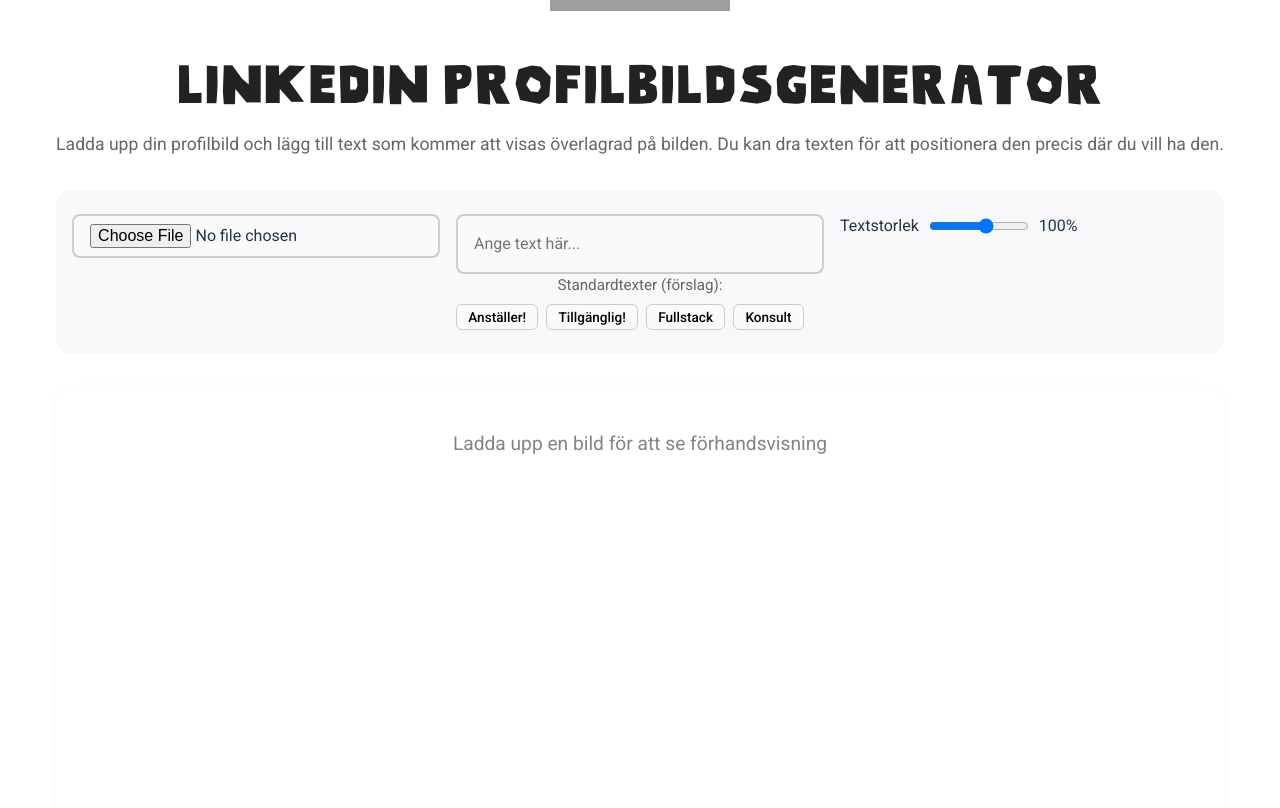
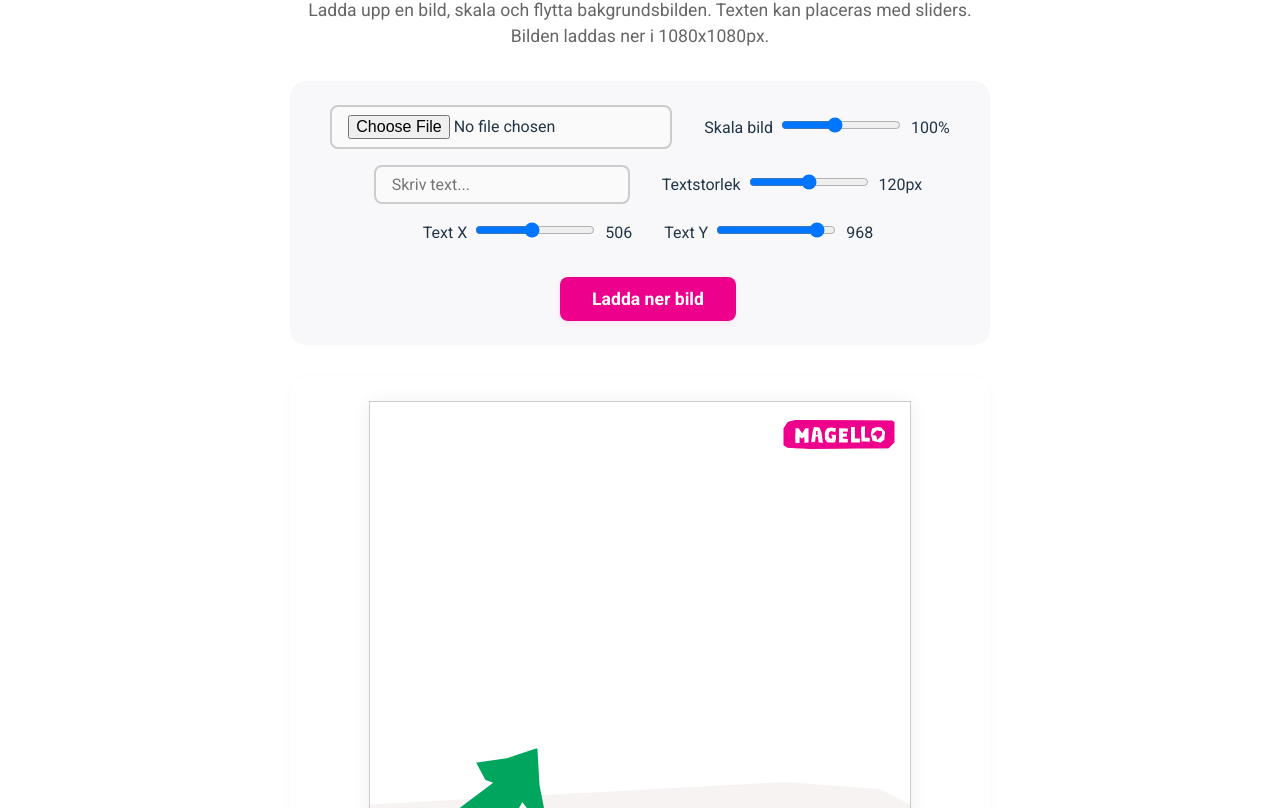
Before and after one commit to magello-group/linkedin-profile-image, a React (Vite) app: page /new in a window 1280 px wide. Shown: the part 232-1040 px from the top of the page. Built offline with nearby package versions, Linux system fonts and the light colour scheme; grey boxes are pictures that could not be loaded.

Commit message:
Linkedin post generator

```diff
--- a/package.json
+++ b/package.json
@@ -12,7 +12,8 @@
   },
   "dependencies": {
     "react": "^19.1.0",
-    "react-dom": "^19.1.0"
+    "react-dom": "^19.1.0",
+    "react-router-dom": "^6.30.1"
   },
   "devDependencies": {
     "@eslint/js": "^9.25.0",
--- /dev/null
+++ b/src/NewLinkedinPost.tsx
@@ -0,0 +1,203 @@
+import { useRef, useState, useEffect } from 'react'
+
+const fontFace = new FontFace('KattuxAbc', 'url(/KattuxAbc-Regular.otf)')
+
+const CANVAS_SIZE = 1080
+
+export default function NewLinkedinPost() {
+    const [image, setImage] = useState<string | null>(null)
+    const [scale, setScale] = useState(1)
+    const [text, setText] = useState('')
+    const [fontLoaded, setFontLoaded] = useState(false)
+    const [fontSize, setFontSize] = useState(120)
+    const [svgOverlay, setSvgOverlay] = useState<HTMLImageElement | null>(null)
+    const canvasRef = useRef<HTMLCanvasElement>(null)
+
+    // Textposition
+    const [textX, setTextX] = useState(506)
+    const [textY, setTextY] = useState(968)
+
+    // Bilddrag-state
+    const [draggingImage, setDraggingImage] = useState(false)
+    const [imageOffset, setImageOffset] = useState({ x: 0, y: 0 }) // Aktuell offset från canvasens mitt
+    const [dragStart, setDragStart] = useState<{ x: number; y: number } | null>(null)
+    const [imageStartOffset, setImageStartOffset] = useState({ x: 0, y: 0 })
+
+    // Centrera bild från början
+    useEffect(() => {
+        setImageOffset({ x: 0, y: 0 })
+    }, [image, scale])
+
+    // Load font
+    useEffect(() => {
+        fontFace.load().then((loadedFont) => {
+            document.fonts.add(loadedFont)
+            setFontLoaded(true)
+        })
+    }, [])
+
+    // Load SVG overlay
+    useEffect(() => {
+        const img = new Image()
+        img.onload = () => setSvgOverlay(img)
+        img.src = '/linkedin-post.svg'
+    }, [])
+
+    // Draw everything
+    useEffect(() => {
+        if (!canvasRef.current || !fontLoaded || !svgOverlay) return
+        const ctx = canvasRef.current.getContext('2d')
+        if (!ctx) return
+        ctx.clearRect(0, 0, CANVAS_SIZE, CANVAS_SIZE)
+
+        // Draw uploaded image, scaled and positioned
+        if (image) {
+            const img = new Image()
+            img.onload = () => {
+                // Calculate scaled size
+                const scaleFactor = scale
+                const w = img.width * scaleFactor
+                const h = img.height * scaleFactor
+                // Center + offset
+                const x = (CANVAS_SIZE - w) / 2 + imageOffset.x
+                const y = (CANVAS_SIZE - h) / 2 + imageOffset.y
+                ctx.drawImage(img, x, y, w, h)
+
+                // Draw SVG overlay to cover the whole canvas
+                ctx.drawImage(svgOverlay, 0, 0, CANVAS_SIZE, CANVAS_SIZE)
+
+                // Draw text on top of SVG (styrd av x/y)
+                if (text) {
+                    ctx.save()
+                    ctx.font = `${fontSize}px KattuxAbc`
+                    ctx.fillStyle = 'white'
+                    ctx.textAlign = 'center'
+                    ctx.textBaseline = 'middle'
+                    ctx.shadowColor = 'rgba(0,0,0,0.5)'
+                    ctx.shadowBlur = 2
+                    ctx.shadowOffsetX = 1
+                    ctx.shadowOffsetY = 1
+                    ctx.fillText(text, textX, textY)
+                    ctx.restore()
+                }
+            }
+            img.src = image
+        } else {
+            // Draw SVG overlay to cover the whole canvas even if no image
+            ctx.drawImage(svgOverlay, 0, 0, CANVAS_SIZE, CANVAS_SIZE)
+            if (text) {
+                ctx.save()
+                ctx.font = `${fontSize}px KattuxAbc`
+                ctx.fillStyle = 'white'
+                ctx.textAlign = 'center'
+                ctx.textBaseline = 'middle'
+                ctx.shadowColor = 'rgba(0,0,0,0.5)'
+                ctx.shadowBlur = 2
+                ctx.shadowOffsetX = 1
+                ctx.shadowOffsetY = 1
+                ctx.fillText(text, textX, textY)
+                ctx.restore()
+            }
+        }
+    }, [image, scale, imageOffset, text, fontLoaded, fontSize, svgOverlay, textX, textY])
+
+    // Bilddrag: mouse events
+    function handleMouseDown(e: React.MouseEvent<HTMLCanvasElement>) {
+        if (!image) return
+        const rect = e.currentTarget.getBoundingClientRect()
+        const x = e.clientX - rect.left
+        const y = e.clientY - rect.top
+        // Kolla om klick är inom bilden
+        const img = new window.Image()
+        img.src = image
+        const scaleFactor = scale
+        const w = img.width * scaleFactor
+        const h = img.height * scaleFactor
+        const imgX = (CANVAS_SIZE - w) / 2 + imageOffset.x
+        const imgY = (CANVAS_SIZE - h) / 2 + imageOffset.y
+        if (x >= imgX && x <= imgX + w && y >= imgY && y <= imgY + h) {
+            setDraggingImage(true)
+            setDragStart({ x, y })
+            setImageStartOffset({ ...imageOffset })
+        }
+    }
+    function handleMouseMove(e: React.MouseEvent<HTMLCanvasElement>) {
+        if (!draggingImage) return
+        const rect = e.currentTarget.getBoundingClientRect()
+        const x = e.clientX - rect.left
+        const y = e.clientY - rect.top
+        if (dragStart) {
+            setImageOffset({
+                x: imageStartOffset.x + (x - dragStart.x),
+                y: imageStartOffset.y + (y - dragStart.y),
+            })
+        }
+    }
+    function handleMouseUp() {
+        setDraggingImage(false)
+        setDragStart(null)
+    }
+
+    function handleImageUpload(e: React.ChangeEvent<HTMLInputElement>) {
+        const file = e.target.files?.[0]
+        if (file) {
+            const reader = new FileReader()
+            reader.onload = (ev) => setImage(ev.target?.result as string)
+            reader.readAsDataURL(file)
+        }
+    }
+
+    function handleDownload() {
+        if (canvasRef.current) {
+            const link = document.createElement('a')
+            link.download = 'linkedin-post.png'
+            link.href = canvasRef.current.toDataURL('image/png')
+            link.click()
+        }
+    }
+
+    return (
+        <div className="app">
+            <h1>LinkedIn Post Generator</h1>
+            <p className="description">Ladda upp en bild, skala och flytta bakgrundsbilden. Texten kan placeras med sliders. Bilden laddas ner i 1080x1080px.</p>
+            <div className="controls">
+                <input type="file" accept="image/*" onChange={handleImageUpload} className="file-input" />
+                <label style={{ marginLeft: 16 }}>
+                    Skala bild
+                    <input type="range" min={0.2} max={2} step={0.01} value={scale} onChange={e => setScale(Number(e.target.value))} style={{ width: 120, marginLeft: 8 }} />
+                    <span style={{ marginLeft: 8 }}>{Math.round(scale * 100)}%</span>
+                </label>
+                <input type="text" value={text} onChange={e => setText(e.target.value)} placeholder="Skriv text..." className="text-input" style={{ width: 220, marginLeft: 16 }} />
+                <label style={{ marginLeft: 16 }}>
+                    Textstorlek
+                    <input type="range" min={40} max={200} step={1} value={fontSize} onChange={e => setFontSize(Number(e.target.value))} style={{ width: 120, marginLeft: 8 }} />
+                    <span style={{ marginLeft: 8 }}>{fontSize}px</span>
+                </label>
+                <label style={{ marginLeft: 16 }}>
+                    Text X
+                    <input type="range" min={0} max={CANVAS_SIZE} step={1} value={textX} onChange={e => setTextX(Number(e.target.value))} style={{ width: 120, marginLeft: 8 }} />
+                    <span style={{ marginLeft: 8 }}>{textX}</span>
+                </label>
+                <label style={{ marginLeft: 16 }}>
+                    Text Y
+                    <input type="range" min={0} max={CANVAS_SIZE} step={1} value={textY} onChange={e => setTextY(Number(e.target.value))} style={{ width: 120, marginLeft: 8 }} />
+                    <span style={{ marginLeft: 8 }}>{textY}</span>
+                </label>
+                <button onClick={handleDownload} className="download-button" style={{ marginLeft: 16 }}>Ladda ner bild</button>
+            </div>
+            <div className="preview">
+                <canvas
+                    ref={canvasRef}
+                    width={CANVAS_SIZE}
+                    height={CANVAS_SIZE}
+                    className="canvas"
+                    style={{ border: '1px solid #ccc', background: '#fff', maxWidth: 540, width: '100%', cursor: draggingImage ? 'grabbing' : image ? 'grab' : 'default' }}
+                    onMouseDown={handleMouseDown}
+                    onMouseMove={handleMouseMove}
+                    onMouseUp={handleMouseUp}
+                    onMouseLeave={handleMouseUp}
+                />
+            </div>
+        </div>
+    )
+}
--- a/src/index.css
+++ b/src/index.css
@@ -71,3 +71,55 @@
     background-color: #f9f9f9;
   }
 }
+
+.app {
+  max-width: 700px;
+  margin: 0 auto;
+  padding: 2rem 1rem;
+  font-family: 'Inter', 'KattuxAbc', Arial, sans-serif;
+}
+
+.controls {
+  display: flex;
+  flex-wrap: wrap;
+  gap: 1rem;
+  align-items: center;
+  margin-bottom: 1.5rem;
+}
+
+.file-input {
+  font-size: 1rem;
+}
+
+.text-input {
+  font-size: 1.1rem;
+  padding: 0.4rem 0.7rem;
+  border-radius: 6px;
+  border: 1px solid #ccc;
+}
+
+.download-button {
+  background: #e6007a;
+  color: #fff;
+  border: none;
+  border-radius: 6px;
+  padding: 0.5rem 1.2rem;
+  font-size: 1.1rem;
+  cursor: pointer;
+  transition: background 0.2s;
+}
+
+.download-button:hover {
+  background: #c20065;
+}
+
+.preview {
+  margin-top: 2rem;
+  display: flex;
+  justify-content: center;
+}
+
+.canvas {
+  box-shadow: 0 2px 16px rgba(0, 0, 0, 0.08);
+  background: #fff;
+}
--- a/src/main.tsx
+++ b/src/main.tsx
@@ -2,12 +2,19 @@
 import { createRoot } from 'react-dom/client'
 import './index.css'
 import App from './App'
+import { BrowserRouter, Routes, Route } from 'react-router-dom'
+import NewLinkedinPost from './NewLinkedinPost'
 
 const root = document.getElementById('root')
 if (root) {
   createRoot(root).render(
     <StrictMode>
-      <App />
+      <BrowserRouter>
+        <Routes>
+          <Route path="/" element={<App />} />
+          <Route path="/new" element={<NewLinkedinPost />} />
+        </Routes>
+      </BrowserRouter>
     </StrictMode>
   )
 }
```
Also changed, not shown: public/linkedin-post.svg (added), 1 other file (tests, documents, lock files or other folders).
